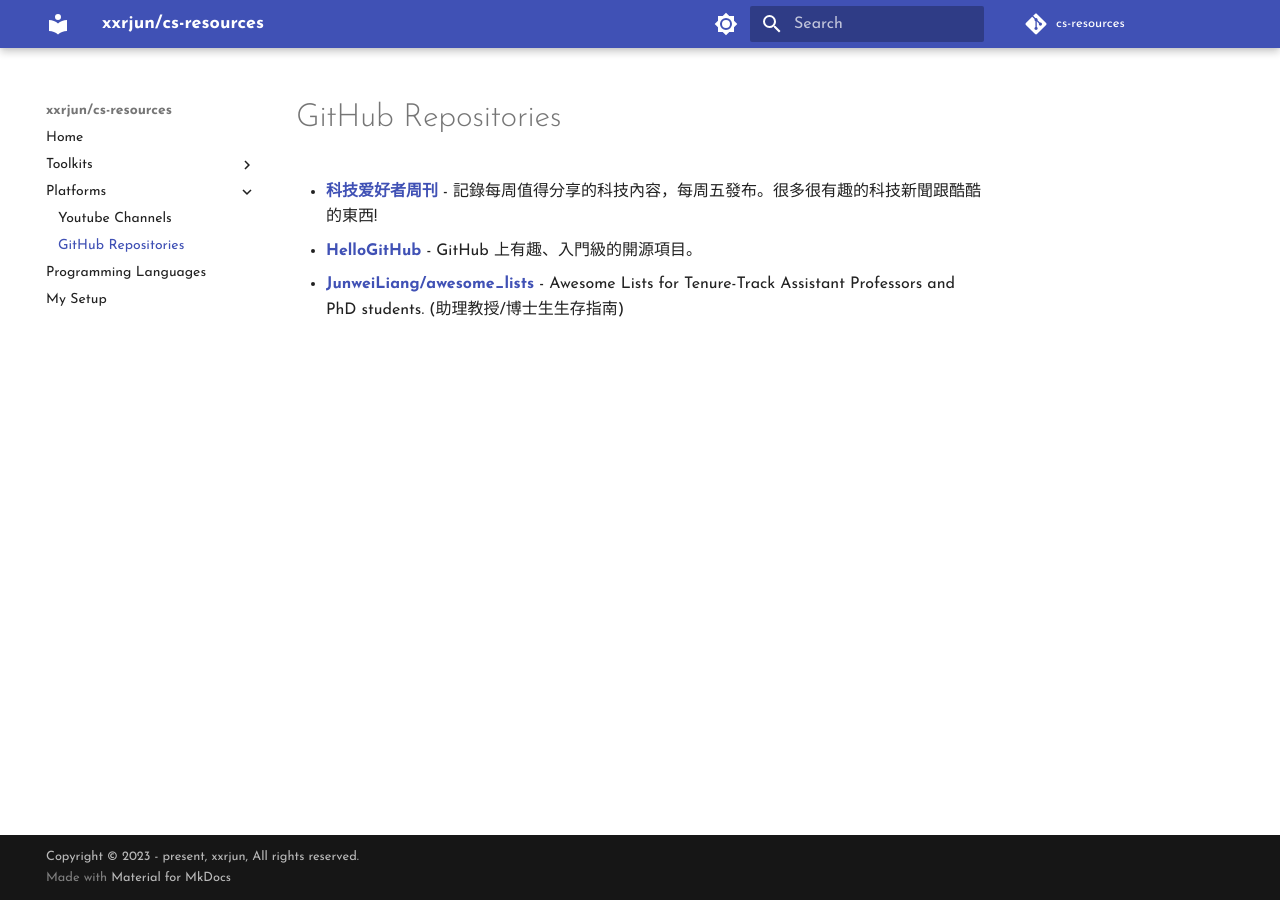
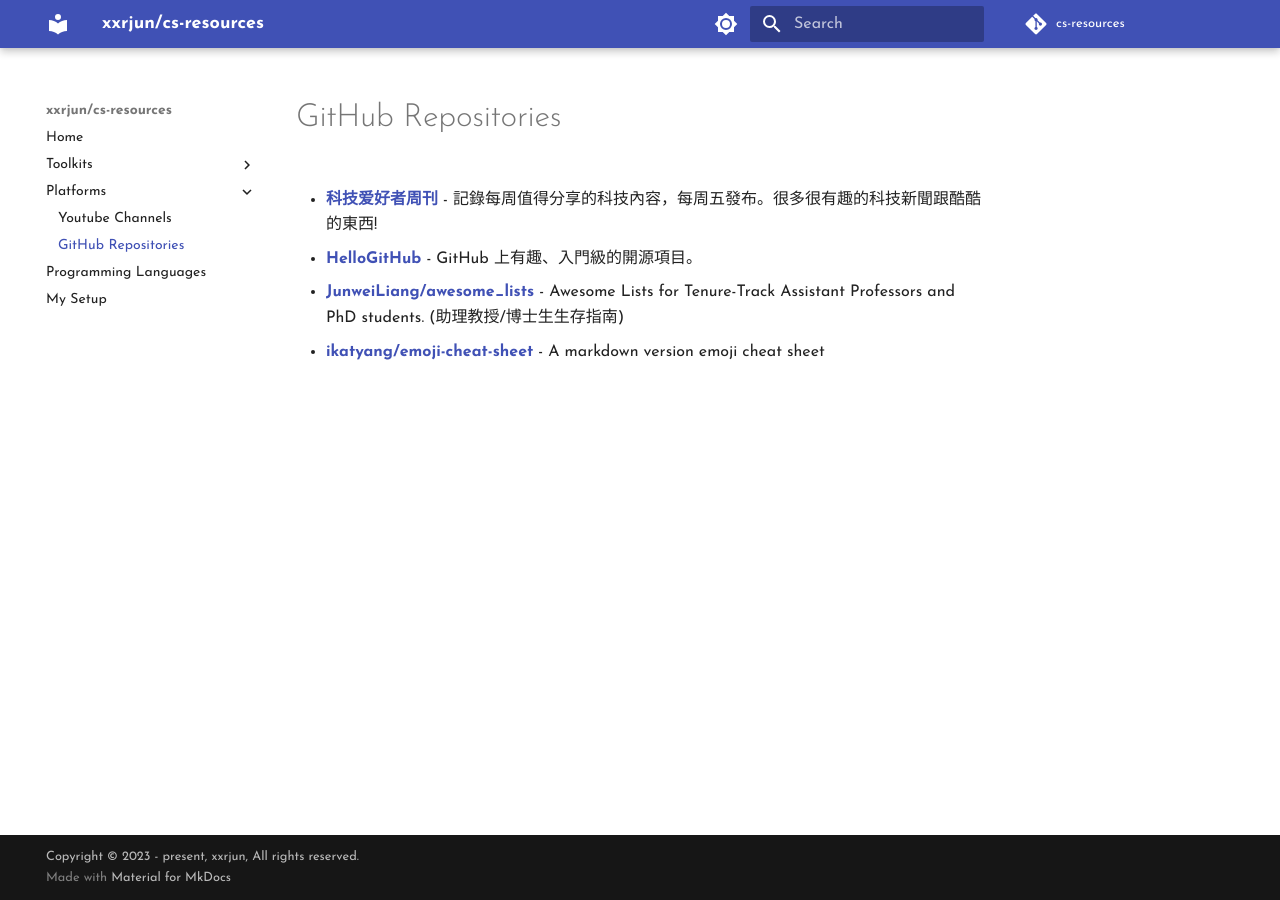
Before and after one commit to xxrjun/cs-resources, an MkDocs documentation site: the page built from docs/platforms/GitHubRepositories.md, in a window 1280 px wide. Built offline with MkDocs 1.6.1 and Material for MkDocs 9.7.7, drawn with Linux system fonts in a browser that asks for light colours; comment, search, counter and statistics services are not loaded.

Commit message:
😎docs: add emoji-cheat-sheet

```diff
--- a/docs/platforms/GitHubRepositories.md
+++ b/docs/platforms/GitHubRepositories.md
@@ -1,5 +1,9 @@
 # GitHub Repositories
 
 - [**科技爱好者周刊**](https://github.com/ruanyf/weekly) - 記錄每周值得分享的科技內容，每周五發布。很多很有趣的科技新聞跟酷酷的東西!
+
 - [**HelloGitHub**](https://github.com/521xueweihan/HelloGitHub) - GitHub 上有趣、入門級的開源項目。
+
 - [**JunweiLiang/awesome_lists**](https://github.com/JunweiLiang/awesome_lists) - Awesome Lists for Tenure-Track Assistant Professors and PhD students. (助理教授/博士生生存指南)
+
+- [**ikatyang/emoji-cheat-sheet**](https://github.com/ikatyang/emoji-cheat-sheet) - A markdown version emoji cheat sheet
```
Also changed, not shown: docs/toolkits/DailyTools.md (+3 -0 lines).
